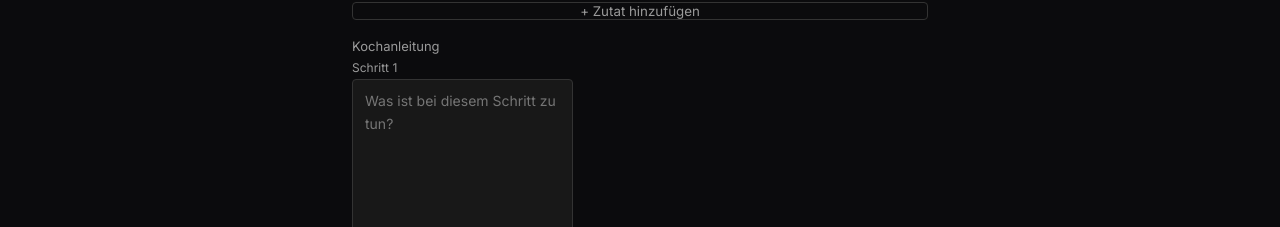
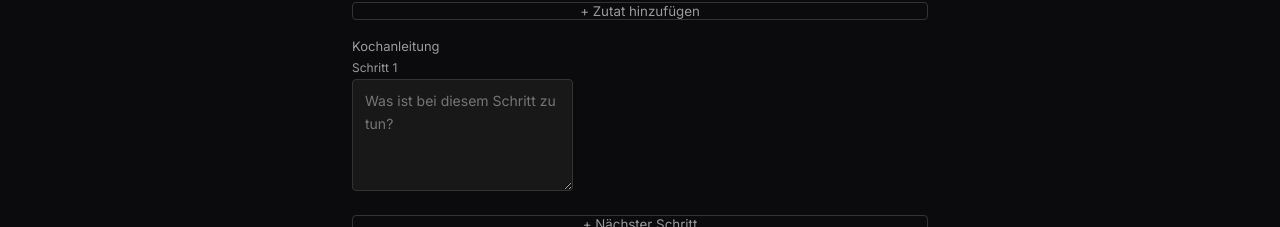
Before and after one commit to Larsemann90/Topfkino, a React (Vite) app: page /kochapp/einreichen in a window 1280 px wide. Shown: the part 573-800 px from the top of the page. Built offline with nearby package versions, Linux system fonts and the light colour scheme; no server answers.

Commit message:
Add files via upload

```diff
--- a/src/index.css
+++ b/src/index.css
@@ -227,7 +227,7 @@ button {
   font-size: 14px;
   font-family: inherit;
 }
-.form-field textarea { resize: vertical; min-height: 220px; line-height: 1.6; }
+.form-field textarea { resize: vertical; min-height: 90px; line-height: 1.6; }
 .form-field select { appearance: auto; }
 .ingredient-row { display: flex; gap: 8px; margin-bottom: 8px; }
 .ingredient-row input { flex: 1; }
```
